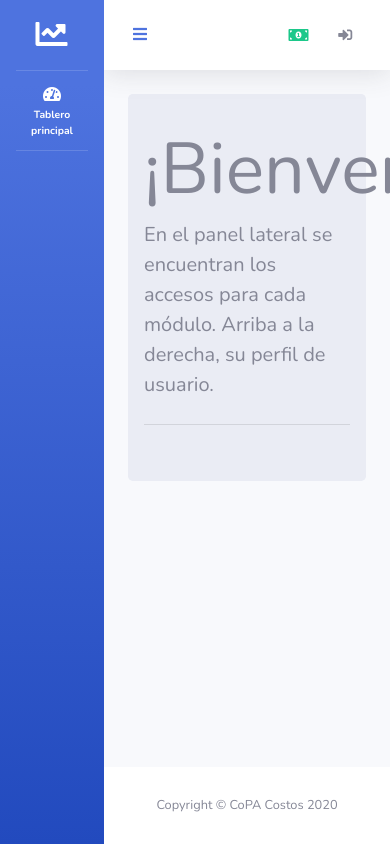
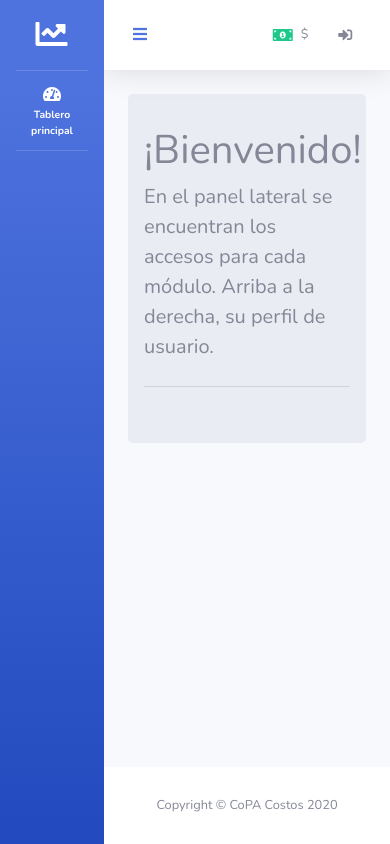
Before and after one commit to quijot/Costos-CoPA, a Django app: page /costos/ in a window 390 px wide. Run offline with Django 3.2, Linux system fonts and the light colour scheme; parts of the project's set-up code (start-up, migrations or seed data) failed here and were passed over; some libraries are stand-ins or nearby versions.

Commit message:
Better display settings
Signed-off-by: Santiago Pestarini <santiagonob@gmail.com>

```diff
--- a/templates/includes/topbar.html
+++ b/templates/includes/topbar.html
@@ -10,7 +10,7 @@
     <li class="nav-item dropdown no-arrow mx-1" title="Cotización del dólar BNA">
       <a class="nav-link" href="https://bna.com.ar/" id="BNAlink" role="button" aria-expanded="false">
         <i class="fas fa-money-bill-alt fa-fw text-success"></i>
-        <span class="d-none d-lg-inline ml-2 text-gray-600 small">$ {{ global_preferences.cotizacion_dolar }}</span>
+        <span class="ml-2 text-gray-600 small">$ {{ global_preferences.cotizacion_dolar|floatformat:2 }}</span>
         <!-- Counter - Messages -->
         <!-- <span class="badge badge-danger badge-counter">7</span> -->
       </a>
--- a/templates/index.html
+++ b/templates/index.html
@@ -4,7 +4,8 @@
 {% block page-heading %}{% endblock %}
 {% block content %}
 <div class="jumbotron">
-  <h1 class="display-3">{% ifequal user.first_name|default:""|slice:"-1:" "a" %}¡Bienvenida!{% else %}¡Bienvenido!{% endifequal %}</h1>
+  <h1 class="d-none d-md-block display-3">{% ifequal user.first_name|default:""|slice:"-1:" "a" %}¡Bienvenida!{% else %}¡Bienvenido!{% endifequal %}</h1>
+  <h1 class="d-block d-sm-none display-5">{% ifequal user.first_name|default:""|slice:"-1:" "a" %}¡Bienvenida!{% else %}¡Bienvenido!{% endifequal %}</h1>
   <p class="lead">En el panel lateral se encuentran los accesos para cada módulo. Arriba a la derecha, su perfil de usuario.</p>
   <hr class="my-4">
   <!-- <p>Para mayor información, puede consultar la documentación oficial y los tutoriales de cada módulo del sistema.</p>
```
